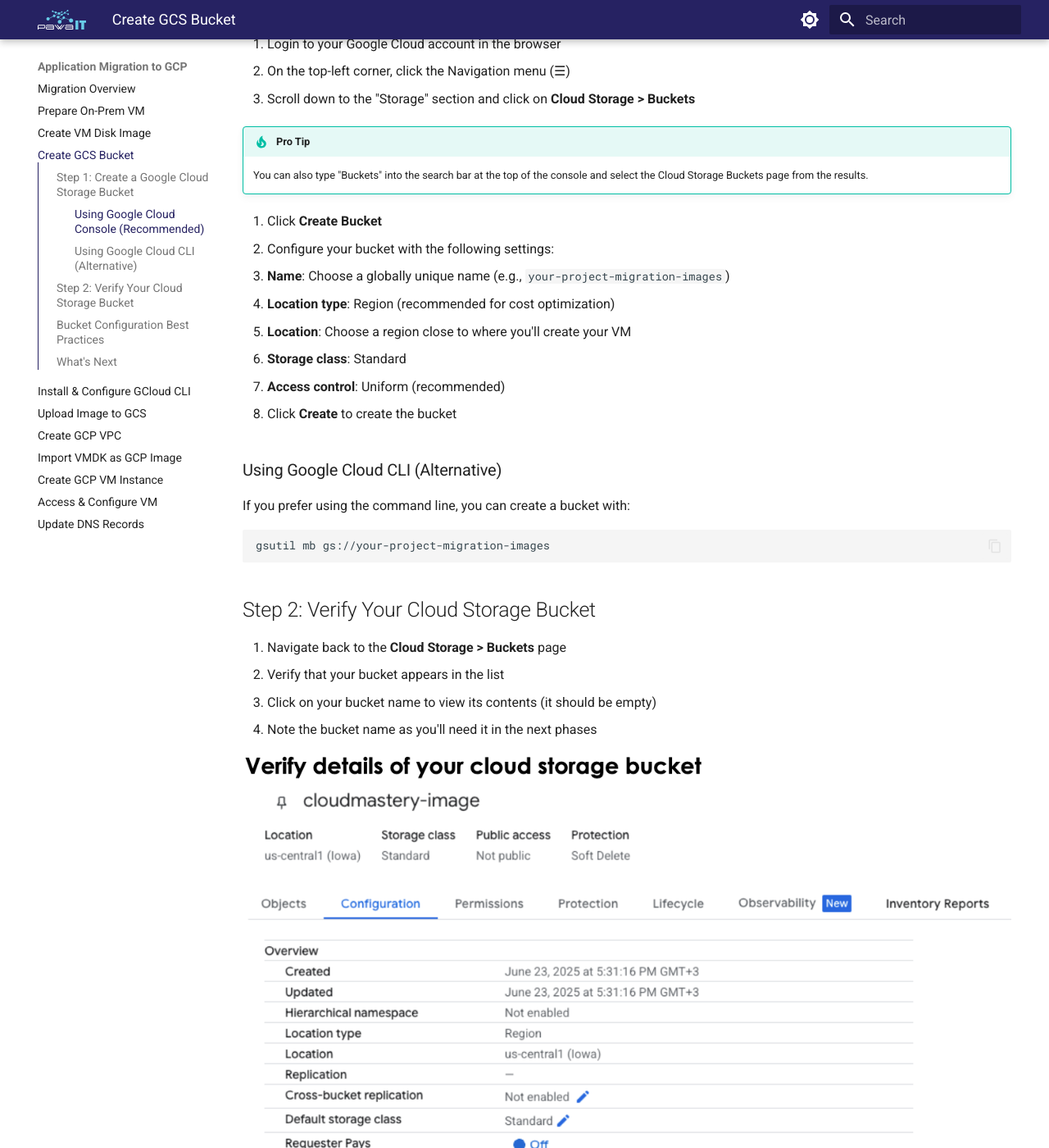
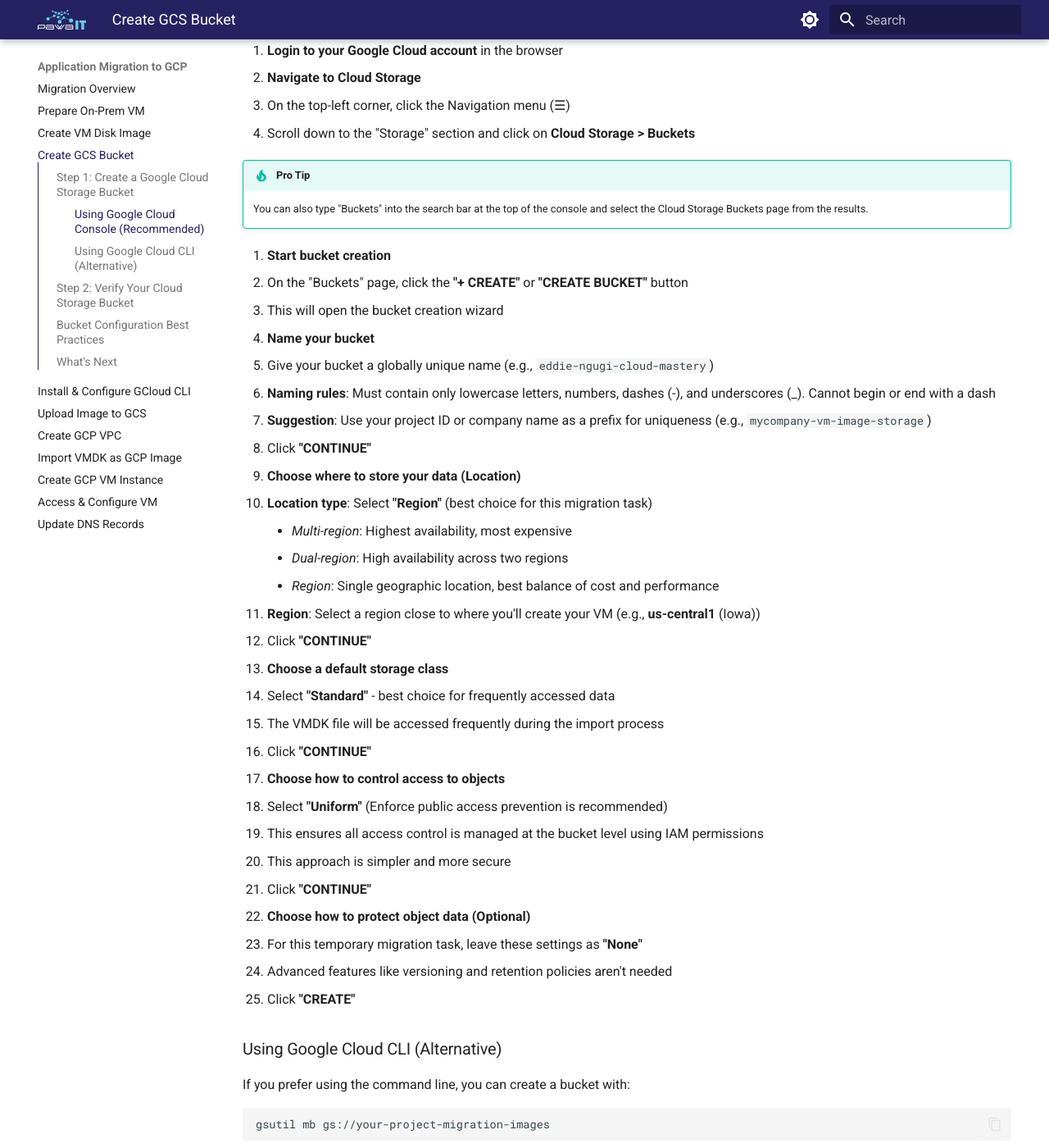
Before and after one commit to Pawa-IT-Solutions/cloud-mastery-docs, an MkDocs documentation site: the page built from docs/migration-gcs-bucket.md, in a window 1280 px wide and 1400 px high, scrolled down 375 px. Shown: the whole window at 82% size. Built offline with MkDocs 1.6.1 and Material for MkDocs 9.7.7, drawn with Linux system fonts in a browser that asks for light colours.

Commit message:
Updated GCS Section

```diff
--- a/docs/migration-gcs-bucket.md
+++ b/docs/migration-gcs-bucket.md
@@ -8,23 +8,48 @@
 
 ### Using Google Cloud Console (Recommended)
 
-1. Login to your Google Cloud account in the browser
-2. On the top-left corner, click the Navigation menu (☰)
-3. Scroll down to the "Storage" section and click on **Cloud Storage > Buckets**
+1. **Login to your Google Cloud account** in the browser
+
+2. **Navigate to Cloud Storage**
+   - On the top-left corner, click the Navigation menu (☰)
+   - Scroll down to the "Storage" section and click on **Cloud Storage > Buckets**
 
 !!! tip "Pro Tip"
     You can also type "Buckets" into the search bar at the top of the console and select the Cloud Storage Buckets page from the results.
 
-4. Click **Create Bucket**
-5. Configure your bucket with the following settings:
-   - **Name**: Choose a globally unique name (e.g., `your-project-migration-images`)
-   - **Location type**: Region (recommended for cost optimization)
-   - **Location**: Choose a region close to where you'll create your VM
-   - **Storage class**: Standard
-   - **Access control**: Uniform (recommended)
+3. **Start bucket creation**
+   - On the "Buckets" page, click the **"+ CREATE"** or **"CREATE BUCKET"** button
+   - This will open the bucket creation wizard
 
-6. Click **Create** to create the bucket
+4. **Name your bucket**
+   - Give your bucket a globally unique name (e.g., `eddie-ngugi-cloud-mastery`)
+   - **Naming rules**: Must contain only lowercase letters, numbers, dashes (-), and underscores (_). Cannot begin or end with a dash
+   - **Suggestion**: Use your project ID or company name as a prefix for uniqueness (e.g., `mycompany-vm-image-storage`)
+   - Click **"CONTINUE"**
 
+5. **Choose where to store your data (Location)**
+   - **Location type**: Select **"Region"** (best choice for this migration task)
+     - *Multi-region*: Highest availability, most expensive
+     - *Dual-region*: High availability across two regions
+     - *Region*: Single geographic location, best balance of cost and performance
+   - **Region**: Select a region close to where you'll create your VM (e.g., **us-central1** (Iowa))
+   - Click **"CONTINUE"**
+
+6. **Choose a default storage class**
+   - Select **"Standard"** - best choice for frequently accessed data
+   - The VMDK file will be accessed frequently during the import process
+   - Click **"CONTINUE"**
+
+7. **Choose how to control access to objects**
+   - Select **"Uniform"** (Enforce public access prevention is recommended)
+   - This ensures all access control is managed at the bucket level using IAM permissions
+   - This approach is simpler and more secure
+   - Click **"CONTINUE"**
+
+8. **Choose how to protect object data (Optional)**
+   - For this temporary migration task, leave these settings as **"None"**
+   - Advanced features like versioning and retention policies aren't needed
+   - Click **"CREATE"**
 
 ### Using Google Cloud CLI (Alternative)
 
@@ -67,5 +92,3 @@
     <a href="../migration-gcloud-cli/" class="btn-primary">Next: Install & Configure gcloud CLI →</a>
   </div>
 </div>
-
----
```
